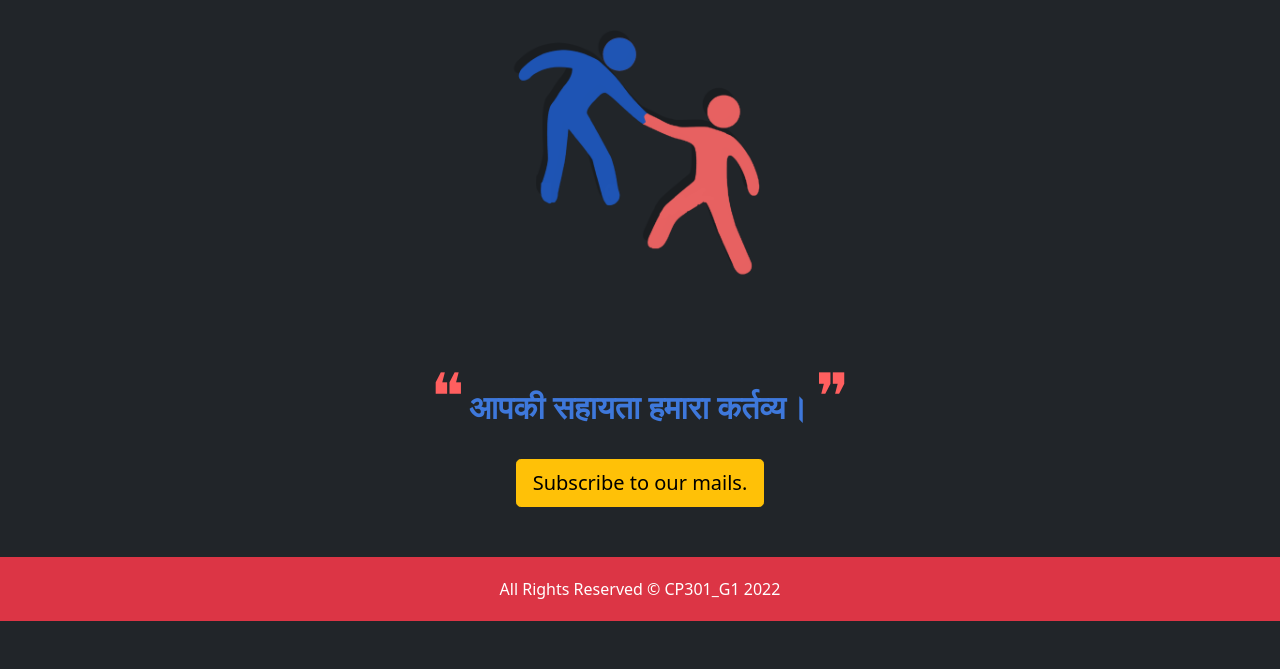
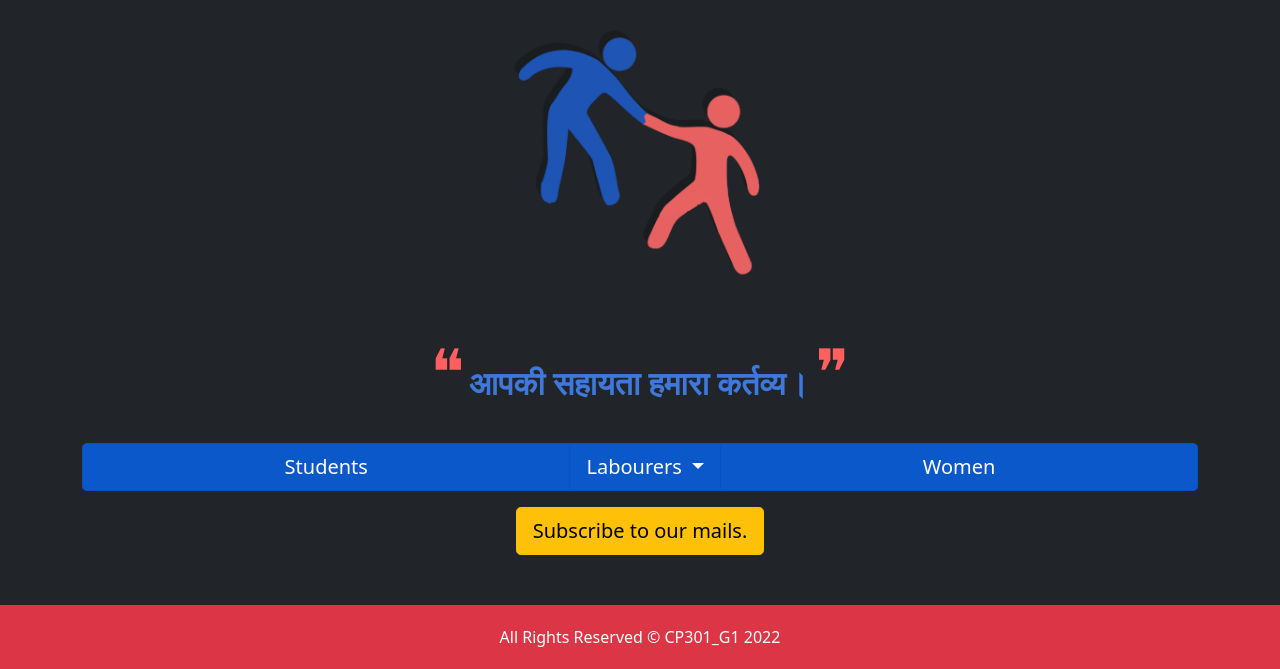
Before and after one commit to Sahayata-Portal/sahayata-portal, a Django app: page / in a window 1280 px wide. Shown: the part 185-854 px from the top of the page. Before the commit the page ends 806 px from the top, so only its background shows below. Run offline with Django 4.2, Linux system fonts and the light colour scheme; parts of the project's set-up code (start-up, migrations or seed data) failed here and were passed over.

Commit message:
home page addon

```diff
--- a/main/templates/main/home.html
+++ b/main/templates/main/home.html
@@ -19,7 +19,6 @@
         </div>
     </div>
     <br>
-    <br>
     <div style="text-align: center;">
     <p style="font-size:4em; display: inline; color:rgb(255, 95, 95)">❝</p>
     <p style="font-size:2em; font-weight: 700; display: inline; color:#3e78db;">
@@ -27,6 +26,21 @@
     </p>
     <p style="font-size:4em; display: inline; color:rgb(255, 95, 95)">❞</p>
     </div>
+    <br>
+    <div class="btn-group col-md-12 text-center" role="group" aria-label="Basic example">
+        <a href="{%url 'scholarships'%}" class="btn btn-primary btn-lg active" role="button" aria-pressed="true" >Students</a>
+        <div class="btn-group" role="group">
+            <button id="btnGroupDrop1" type="button" class="btn btn-primary btn-lg active dropdown-toggle " data-bs-toggle="dropdown" aria-expanded="false" aria-pressed="true">
+              Labourers
+            </button>
+            <ul class="dropdown-menu" aria-labelledby="btnGroupDrop1">
+              <li><a class="dropdown-item" href="{%url 'Employment'%}">Employment Schemes</a></li>
+              <li><a class="dropdown-item" href="{%url 'social'%}">Social Welfare Schemes</a></li>
+            </ul>
+          </div>
+        <a href="#" class="btn btn-primary btn-lg active" role="button" aria-pressed="true">Women</a>
+    </div>
+    <br>
     <div class="col d-grid mt-3 d-md-flex justify-content-md-center">
         <a class="btn btn-warning btn-lg" href="{%url 'subscribe'%}" role="button">Subscribe to our mails.</a>
     </div>
```
